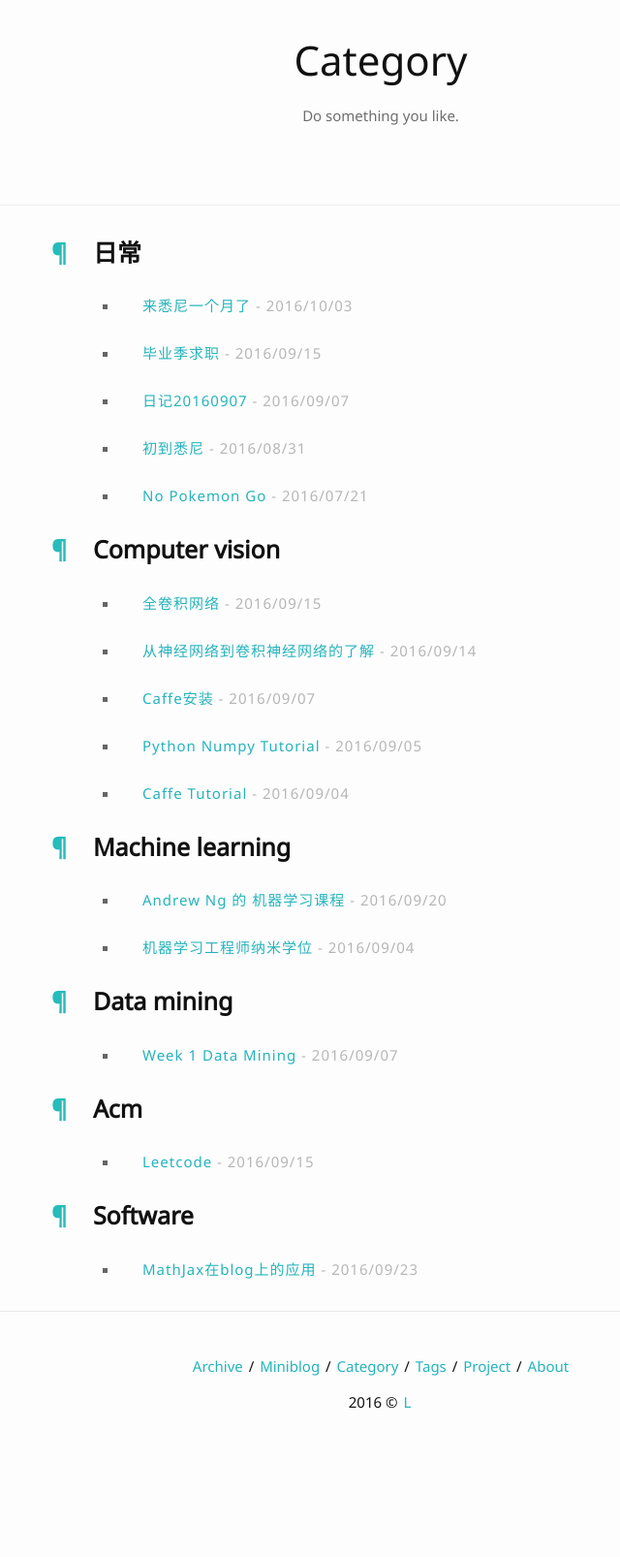
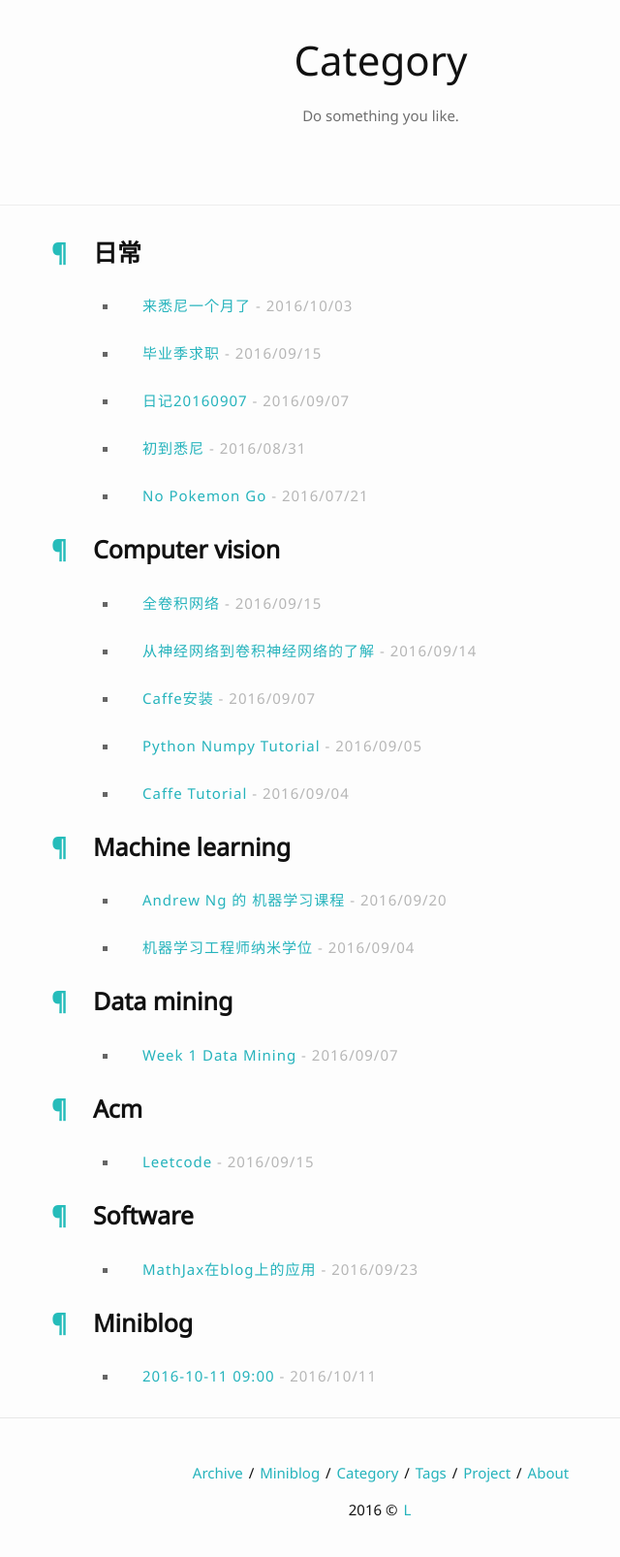
Before and after one commit to liuyanfight/liuyanfight.github.io, a Jekyll site: the page built from category.html, in a window 1280 px wide. Shown: the whole page at 97% size, without its empty margins (247-887 px from the left). Built offline with Jekyll 4.4.1, drawn with Linux system fonts in a browser that asks for light colours; nearby versions of some CDN libraries; comment, search, counter and statistics services are not loaded; a file with an impossible date is left out; before the commit the page ends 1496 px from its top, so only the background shows below that.

Commit message:
测试mini

```diff
--- a/_posts/2016-10-11-miniblog.md
+++ b/_posts/2016-10-11-miniblog.md
@@ -1,7 +1,7 @@
 ---
 layout: mini
-title:
-date:
+title: 2016-10-11 09:00
+date: 2016-10-11 09:00
 category: miniblog
 tags: miniblog
 finished: true
```
